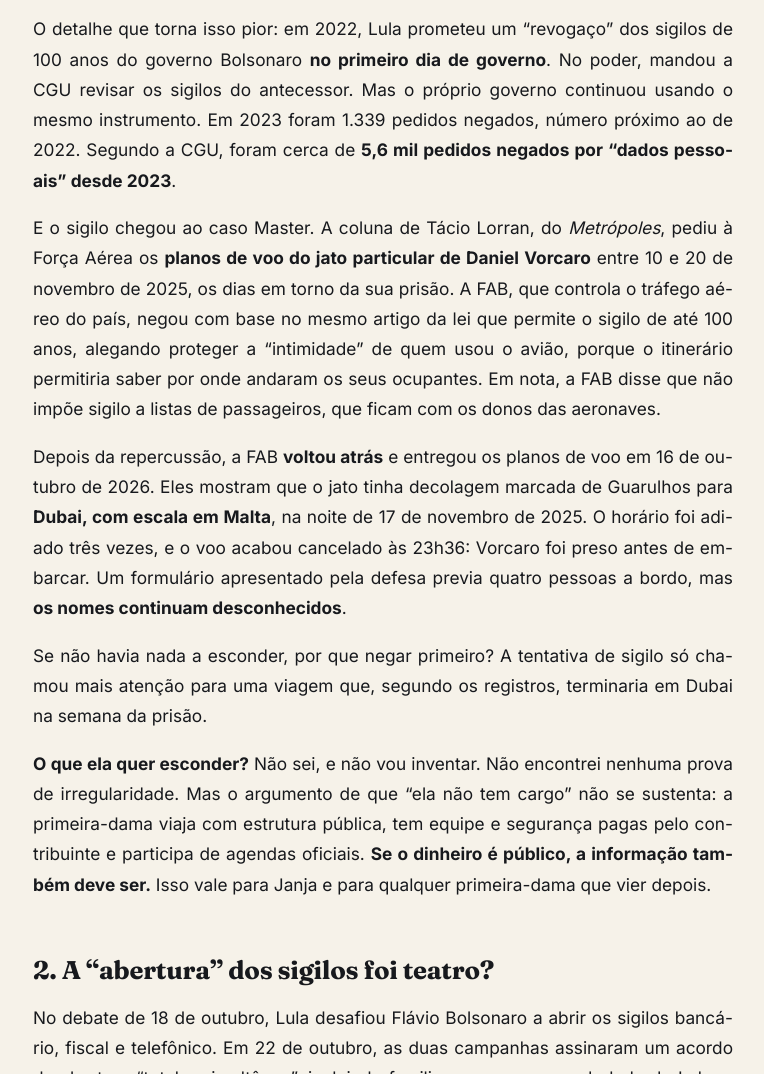
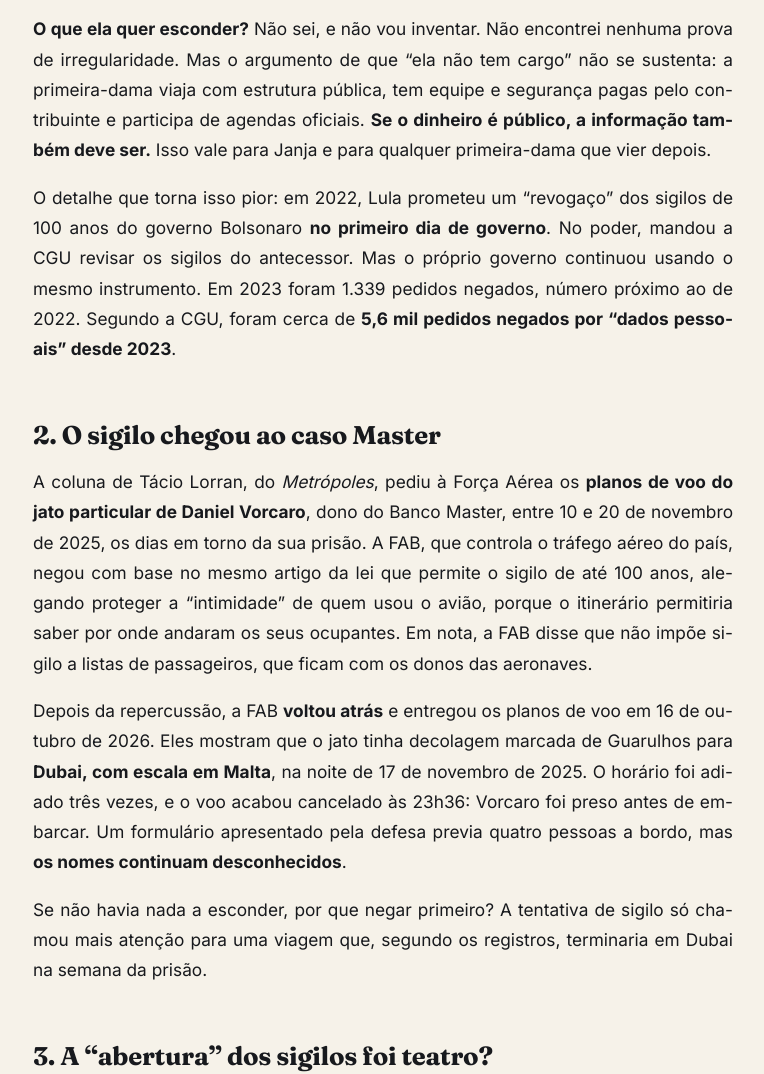
Before and after one commit to republicabrasileira/republicabrasileira, an Astro site: page /republicabrasileira/artigos/sigilos-vorcaro-mesma-lei in a window 1280 px wide. Shown: the part 1216-2290 px from the top of the page, without its empty margins (257-1021 px from the left). Built offline with nearby package versions, Linux system fonts and the light colour scheme; Astro itself is replaced by a stand-in of ours.

Commit message:
Sigilos: separa a seção do voo de Vorcaro

```diff
--- a/src/content/artigos/sigilos-vorcaro-mesma-lei.md
+++ b/src/content/artigos/sigilos-vorcaro-mesma-lei.md
@@ -23,17 +23,24 @@ Os fatos:
 - Quando o governo preparou mudanças na regra do sigilo, o texto **não incluía** a agenda e os gastos da
   primeira-dama.
 
+**O que ela quer esconder?** Não sei, e não vou inventar. Não encontrei nenhuma prova de irregularidade.
+Mas o argumento de que "ela não tem cargo" não se sustenta: a primeira-dama viaja com estrutura pública,
+tem equipe e segurança pagas pelo contribuinte e participa de agendas oficiais. **Se o dinheiro é público, a
+informação também deve ser.** Isso vale para Janja e para qualquer primeira-dama que vier depois.
+
 O detalhe que torna isso pior: em 2022, Lula prometeu um "revogaço" dos sigilos de 100 anos do governo
 Bolsonaro **no primeiro dia de governo**. No poder, mandou a CGU revisar os sigilos do antecessor. Mas o
 próprio governo continuou usando o mesmo instrumento. Em 2023 foram 1.339 pedidos negados, número próximo
 ao de 2022. Segundo a CGU, foram cerca de **5,6 mil pedidos negados por "dados pessoais" desde 2023**.
 
-E o sigilo chegou ao caso Master. A coluna de Tácio Lorran, do *Metrópoles*, pediu à Força Aérea os
-**planos de voo do jato particular de Daniel Vorcaro** entre 10 e 20 de novembro de 2025, os dias em
-torno da sua prisão. A FAB, que controla o tráfego aéreo do país, negou com base no mesmo artigo da lei
-que permite o sigilo de até 100 anos, alegando proteger a "intimidade" de quem usou o avião, porque o
-itinerário permitiria saber por onde andaram os seus ocupantes. Em nota, a FAB disse que não impõe
-sigilo a listas de passageiros, que ficam com os donos das aeronaves.
+## 2. O sigilo chegou ao caso Master
+
+A coluna de Tácio Lorran, do *Metrópoles*, pediu à Força Aérea os **planos de voo do jato particular de
+Daniel Vorcaro**, dono do Banco Master, entre 10 e 20 de novembro de 2025, os dias em torno da sua prisão.
+A FAB, que controla o tráfego aéreo do país, negou com base no mesmo artigo da lei que permite o sigilo de
+até 100 anos, alegando proteger a "intimidade" de quem usou o avião, porque o itinerário permitiria saber
+por onde andaram os seus ocupantes. Em nota, a FAB disse que não impõe sigilo a listas de passageiros, que
+ficam com os donos das aeronaves.
 
 Depois da repercussão, a FAB **voltou atrás** e entregou os planos de voo em 16 de outubro de 2026. Eles
 mostram que o jato tinha decolagem marcada de Guarulhos para **Dubai, com escala em Malta**, na noite de 17
@@ -44,12 +51,7 @@ preso antes de embarcar. Um formulário apresentado pela defesa previa quatro pe
 Se não havia nada a esconder, por que negar primeiro? A tentativa de sigilo só chamou mais atenção para
 uma viagem que, segundo os registros, terminaria em Dubai na semana da prisão.
 
-**O que ela quer esconder?** Não sei, e não vou inventar. Não encontrei nenhuma prova de irregularidade.
-Mas o argumento de que "ela não tem cargo" não se sustenta: a primeira-dama viaja com estrutura pública,
-tem equipe e segurança pagas pelo contribuinte e participa de agendas oficiais. **Se o dinheiro é público, a
-informação também deve ser.** Isso vale para Janja e para qualquer primeira-dama que vier depois.
-
-## 2. A "abertura" dos sigilos foi teatro?
+## 3. A "abertura" dos sigilos foi teatro?
 
 No debate de 18 de outubro, Lula desafiou Flávio Bolsonaro a abrir os sigilos bancário, fiscal e telefônico.
 Em 22 de outubro, as duas campanhas assinaram um acordo de abertura "total e simultânea", incluindo
@@ -72,7 +74,7 @@ Flávio passou por um **fundo controlado pelo advogado de Eduardo Bolsonaro**. T
 **Conclusão:** um desafio de abrir sigilo na última semana de campanha serve mais como marketing do que como
 prestação de contas, dos dois lados.
 
-## 3. Flávio e Vorcaro
+## 4. Flávio e Vorcaro
 
 Daniel Vorcaro, dono do Banco Master, está no centro do que é apontado como a **maior fraude bancária do
 país**, com um rombo de cerca de R$ 52 bilhões ao Fundo Garantidor de Créditos. Ele foi preso em novembro de
@@ -89,7 +91,7 @@ O que se sabe sobre Flávio:
   fuga. Em 27 de outubro, fontes da PF disseram que ele viajou para os EUA. Aliados negam, e as versões ainda
   são conflitantes.
 
-## 4. Só ele? Não.
+## 5. Só ele? Não.
 
 A lista de nomes ligados a Vorcaro atravessa todos os partidos:
 
@@ -121,7 +123,7 @@ Em resumo: é uma acusação séria, feita pelo próprio dono do banco, mas **se
 mesmo critério vale para todos: assim como as suspeitas contra Flávio, esta também precisa ser
 investigada até o fim, e não arquivada por conveniência política.
 
-## 5. E o Moraes?
+## 6. E o Moraes?
 
 Os fatos:
 
```
